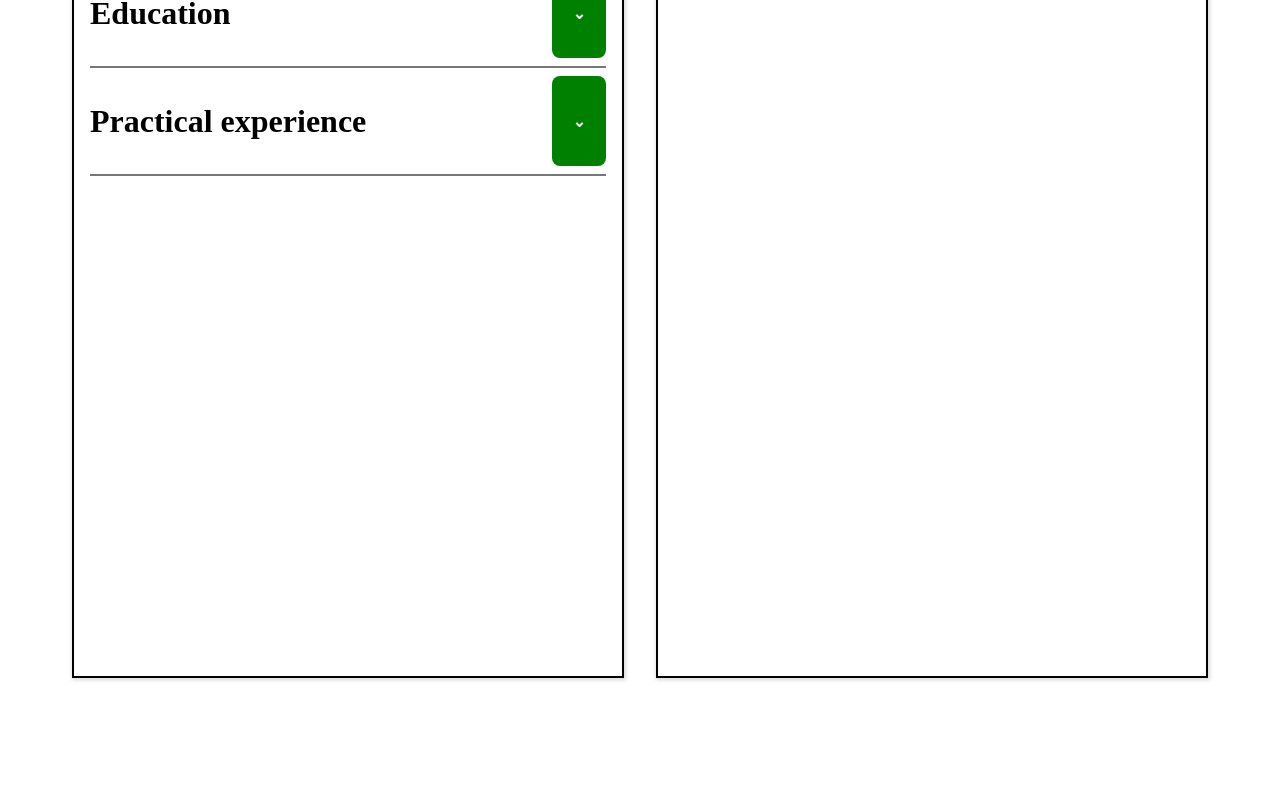
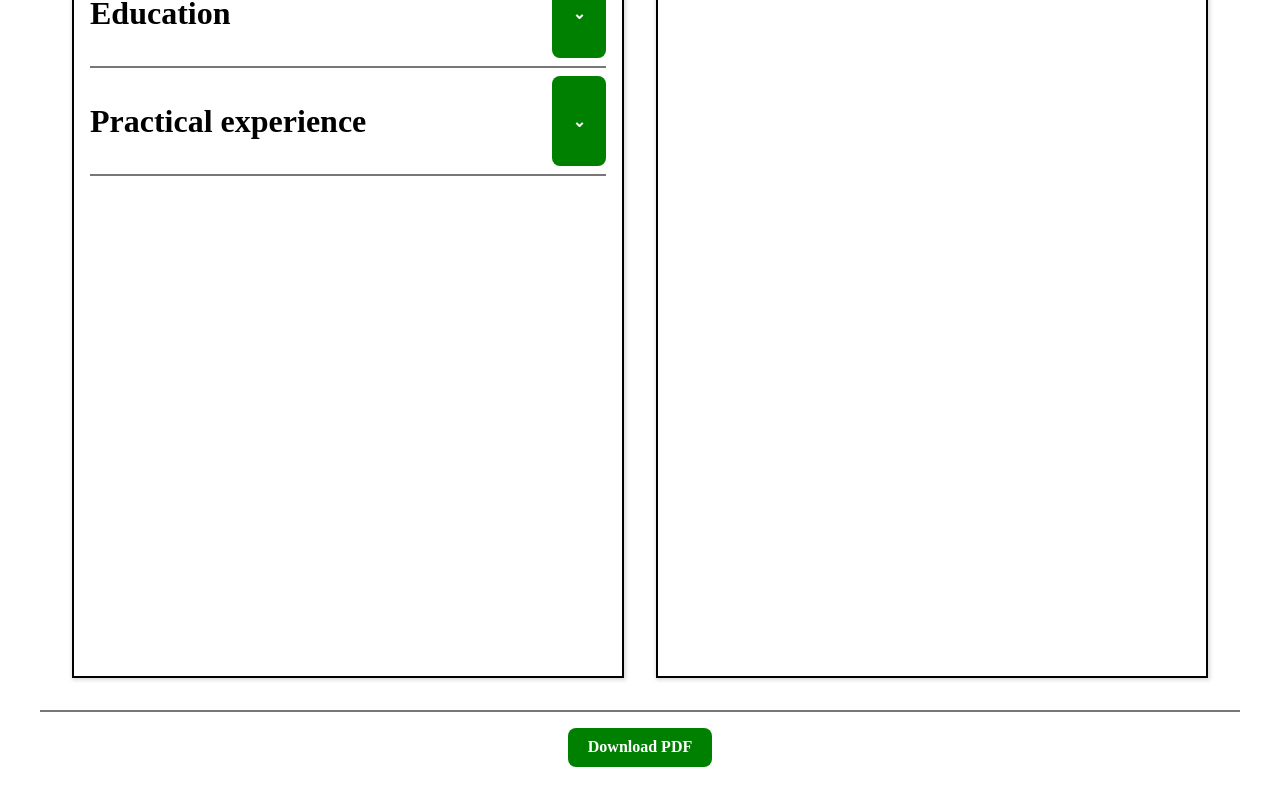
Before and after one commit to JLouisa/cv-app, a React (Vite) app: page / in a window 1280 px wide. Shown: the part 312-1118 px from the top of the page. Before the commit the page ends 1062 px from the top, so only its background shows below. Built offline with nearby package versions, Linux system fonts and the light colour scheme.

Commit message:
Add "Download options"

```diff
--- a/src/App.jsx
+++ b/src/App.jsx
@@ -3,6 +3,7 @@ import PropTypes from "prop-types";
 import InfoSection from "./components/InfoSection.jsx";
 import { DisplaySection } from "./components/DisplaySection.jsx";
 import "./styles/App.css";
+import FooterSection from "./components/FooterSection.jsx";
 
 function App() {
   //! The Main Object
@@ -90,6 +91,9 @@ function App() {
         />
         <DisplaySection theMain={mainInfo} thePracExpInfo={displayPracExpInfo} />
       </main>
+      <footer>
+        <FooterSection />
+      </footer>
     </>
   );
 }
--- a/src/components/DisplaySection.jsx
+++ b/src/components/DisplaySection.jsx
@@ -2,7 +2,7 @@ import PropTypes from "prop-types";
 
 function DisplaySection({ theMain }) {
   return (
-    <section>
+    <section id="DisplayPage">
       {theMain.main.personalia.firstName !== undefined && (
         <>
           <div className="displayPersonalia">
--- /dev/null
+++ b/src/components/FooterSection.jsx
@@ -0,0 +1,19 @@
+import Button from "./Button.jsx";
+// import { DisplaySection } from "./DisplaySection.jsx";
+
+function FooterSection() {
+  //   console.log(DisplaySection);
+  const downloadPDF = () => {
+    //     window.DisplaySection.print();
+    //Work in progress
+  };
+  return (
+    <>
+      <a href="https://www.youtube.com/watch?v=oHg5SJYRHA0&ab_channel=cotter548" target="__blank">
+        <Button text="Download PDF" classNameBtn="btn downloadBtn" onClick={downloadPDF} />
+      </a>
+    </>
+  );
+}
+
+export default FooterSection;
--- a/src/styles/App.css
+++ b/src/styles/App.css
@@ -21,6 +21,10 @@ hr {
   color: white;
   cursor: pointer;
   transition: border-color 0.25s;
+}
+
+.btn:active {
+  transform: scale(0.95);
 }
 
 .btnAddExp {
@@ -57,6 +61,12 @@ main > section {
   min-height: 100vh;
   border: 2px solid black;
   box-shadow: 1px 1px 4px 1px rgba(0, 0, 0, 0.153);
+}
+
+footer {
+  text-align: center;
+  border-top: 2px solid var(--borderColor);
+  padding: 1em;
 }
 
 .practicalExperience,
```
